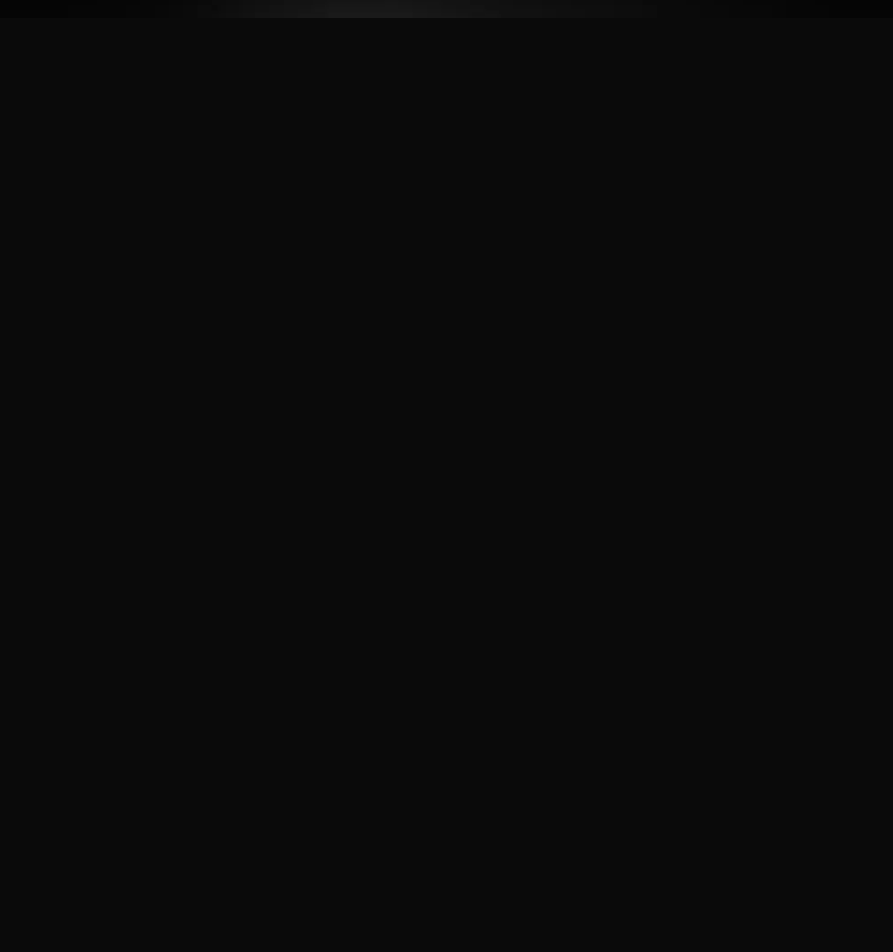
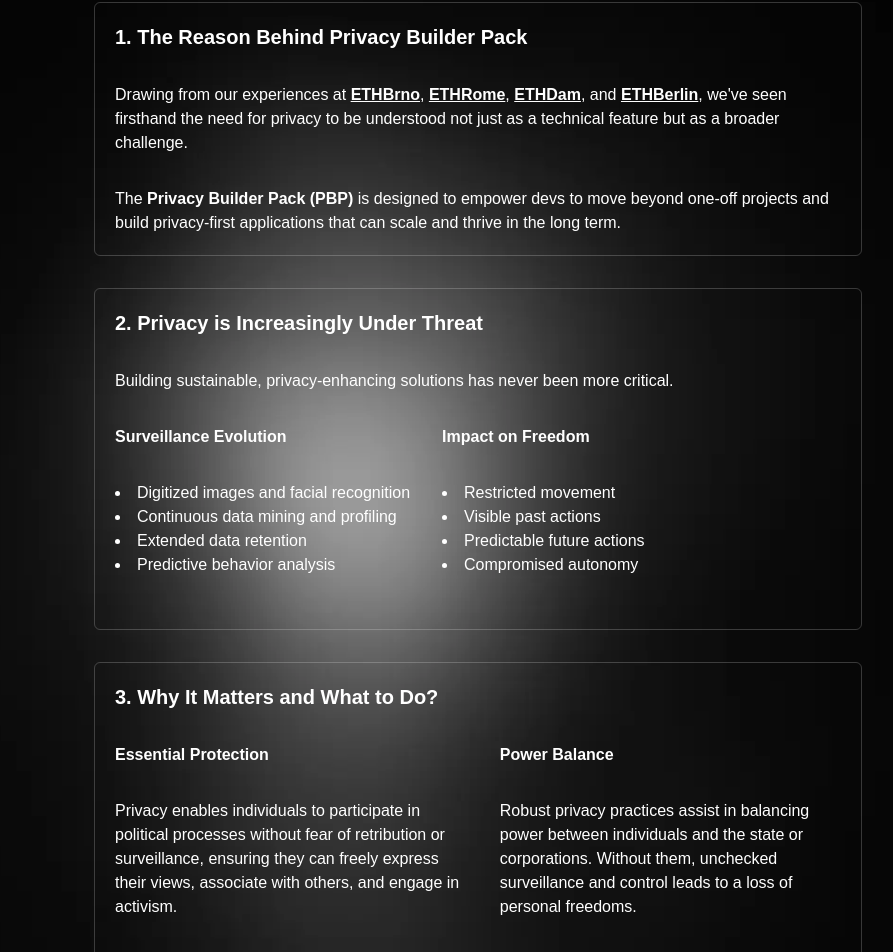
Before and after one commit to ilge-ustun/privacy-builder-pack, a Next.js app in the folder app/: page / in a window 1280 px wide. Shown: the part 1461-2413 px from the top of the page, without its empty margins (162-1055 px from the left). Before the commit the page ends 1479 px from the top, so only its background shows below. Built offline with nearby package versions, Linux system fonts and the light colour scheme; a web font is replaced by a local one.

Commit message:
Get started

```diff
--- a/app/src/components/GetStarted.tsx
+++ b/app/src/components/GetStarted.tsx
@@ -1,15 +1,87 @@
 import Image from "next/image"
+import ExternalLink from "./InlineExternalLink"
 
 export default function GetStarted() {
   return (
-    <div id="get-started" className="w-full border-t border-white/20 pt-20 mt-24">
-      <div className="w-full flex gap-2 space-x-2 items-center mb-4">
+    <div
+      id="get-started"
+      className="w-full border-t border-white/20 pt-20 mt-24 flex flex-col gap-8"
+    >
+      <div className="w-full flex space-x-2 items-center mb-4">
         <div className="relative w-5 h-5">
           <Image src="/icons/on.png" alt="Get started" fill />
         </div>
         <h2 className="text-white text-xl">Get Started_</h2>
       </div>
       <p>Let´s revive the crypto core values and build meaningful applications!</p>
+
+      <div className="flex flex-col thin-border w-full max-w-3xl self-center p-5 px-3 sm:px-5 text-white space-y-8">
+        <h3 className="text-white text-xl font-bold">1. The Reason Behind Privacy Builder Pack</h3>
+        <p className="text-white">
+          Drawing from our experiences at <ExternalLink href="https://ethbrno.cz/" text="ETHBrno" />
+          , <ExternalLink href="https://ethrome.com/" text="ETHRome" />,{" "}
+          <ExternalLink href="https://ethdam.com/" text="ETHDam" />, and{" "}
+          <ExternalLink href="https://ethberlin.com/" text="ETHBerlin" />, we&#39;ve seen firsthand
+          the need for privacy to be understood not just as a technical feature but as a broader
+          challenge.
+        </p>
+        <p className="text-white">
+          The <b>Privacy Builder Pack (PBP)</b> is designed to empower devs to move beyond one-off
+          projects and build privacy-first applications that can scale and thrive in the long term.
+        </p>
+      </div>
+
+      <div className="flex flex-col thin-border w-full max-w-3xl self-center p-5 px-3 sm:px-5 text-white space-y-8">
+        <h3 className="text-white text-xl font-bold">2. Privacy is Increasingly Under Threat</h3>
+        <p className="text-white">
+          Building sustainable, privacy-enhancing solutions has never been more critical.
+        </p>
+        <div className="flex flex-col sm:flex-row space-y-8 space-x-8">
+          <div className="flex flex-col space-y-8">
+            <h4 className="font-bold">Surveillance Evolution</h4>
+            <ul className="list-disc list-inside">
+              <li>Digitized images and facial recognition</li>
+              <li>Continuous data mining and profiling</li>
+              <li>Extended data retention</li>
+              <li>Predictive behavior analysis</li>
+            </ul>
+          </div>
+
+          <div className="flex flex-col space-y-8">
+            <h4 className="font-bold">Impact on Freedom</h4>
+            <ul className="list-disc list-inside">
+              <li>Restricted movement</li>
+              <li>Visible past actions</li>
+              <li>Predictable future actions</li>
+              <li>Compromised autonomy</li>
+            </ul>
+          </div>
+        </div>
+      </div>
+
+      <div className="flex flex-col thin-border w-full max-w-3xl self-center p-5 px-3 sm:px-5 text-white space-y-8">
+        <h3 className="text-white text-xl font-bold">3. Why It Matters and What to Do?</h3>
+
+        <div className="flex flex-col sm:flex-row space-y-8 space-x-8">
+          <div className="flex flex-col space-y-8">
+            <h4 className="font-bold">Essential Protection</h4>
+            <p>
+              Privacy enables individuals to participate in political processes without fear of
+              retribution or surveillance, ensuring they can freely express their views, associate
+              with others, and engage in activism.
+            </p>
+          </div>
+
+          <div className="flex flex-col space-y-8">
+            <h4 className="font-bold">Power Balance</h4>
+            <p>
+              Robust privacy practices assist in balancing power between individuals and the state
+              or corporations. Without them, unchecked surveillance and control leads to a loss of
+              personal freedoms.
+            </p>
+          </div>
+        </div>
+      </div>
     </div>
   )
 }
--- /dev/null
+++ b/app/src/components/InlineExternalLink.tsx
@@ -0,0 +1,12 @@
+export default function ExternalLink({ href, text }: { href: string; text: string }) {
+  return (
+    <a
+      href={href}
+      target="_blank"
+      rel="noopener noreferrer"
+      className="text-white font-bold underline"
+    >
+      {text}
+    </a>
+  )
+}
```
